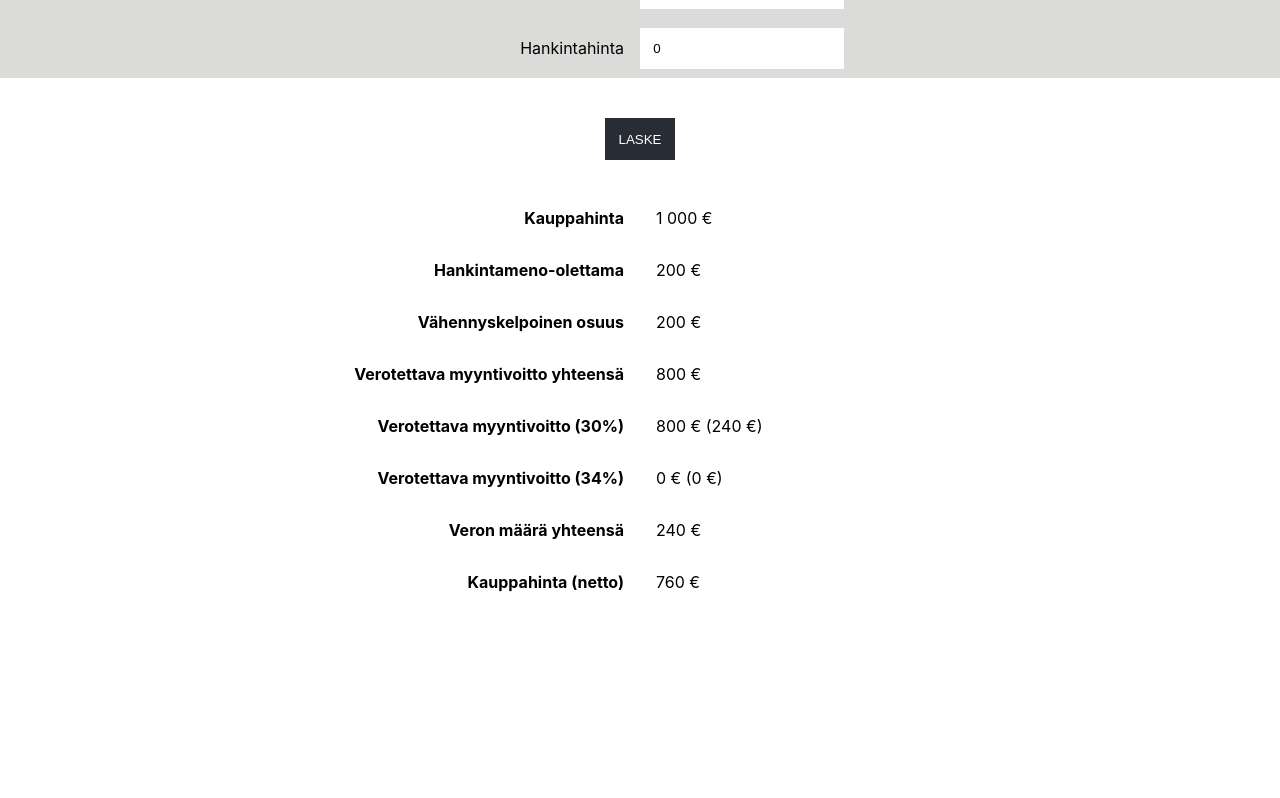
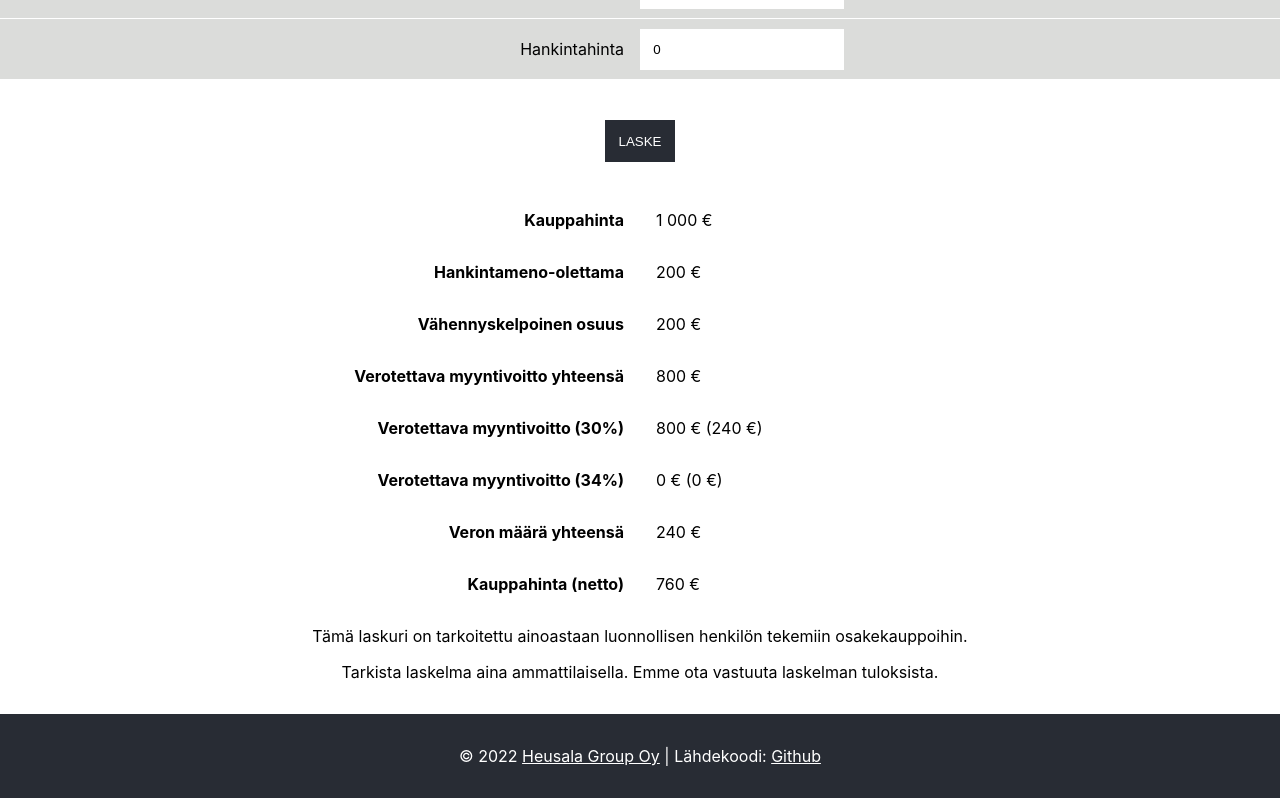
Before and after one commit to hangovergames/laskurit, a React (Create React App) app: page / in a window 1280 px wide. Shown: the part 269-1067 px from the top of the page. Before the commit the page ends 877 px from the top, so only its background shows below. Built offline with nearby package versions, Linux system fonts and the light colour scheme.

Commit message:
Updated laskuri

```diff
--- a/src/components/fields/number/NumberField.scss
+++ b/src/components/fields/number/NumberField.scss
@@ -11,7 +11,7 @@
 
   box-sizing: border-box;
   padding: 0.25em 0.5em;
-  margin: 0;
+  margin: 1px 0;
 
   background-color: rgba(44, 52, 40, 0.17);
 
--- a/src/components/views/osakekauppa/OsakeKauppaLaskuriView.scss
+++ b/src/components/views/osakekauppa/OsakeKauppaLaskuriView.scss
@@ -62,5 +62,19 @@
 
   }
 
+  & > footer {
+
+    color: #ffffff;
+    background-color: #282c34;
+
+    box-sizing: border-box;
+    padding: 2em 1em;
+    margin: 2em 0 0 0;
+
+    a, a:visited, a:hover, a:active {
+      color: #ffffff;
+    }
+
+  }
 
 }
--- a/src/components/views/osakekauppa/OsakeKauppaLaskuriView.tsx
+++ b/src/components/views/osakekauppa/OsakeKauppaLaskuriView.tsx
@@ -99,7 +99,15 @@ export function OsakeKauppaLaskuriView (props: OsakeKauppaViewProps) {
                 <div className={"row"}><div className={"label"}>Veron määrä yhteensä</div><div className={"value"}>{formatNumber(veronSumma)} €</div></div>
                 <div className={"row"}><div className={"label"}>Kauppahinta (netto)</div><div className={"value"}>{formatNumber(kauppaSummaNetto)} €</div></div>
 
+                <p>Tämä laskuri on tarkoitettu ainoastaan luonnollisen henkilön tekemiin osakekauppoihin.</p>
+                <p>Tarkista laskelma aina ammattilaisella. Emme ota vastuuta laskelman tuloksista.</p>
+
             </article>
+
+            <footer>
+                &copy; 2022 <a href={"https://heusalagroup.fi"}>Heusala Group Oy</a>
+                &nbsp;| Lähdekoodi: <a href={"https://github.com/hangovergames/laskurit"}>Github</a>
+            </footer>
 
         </div>
     );
```
